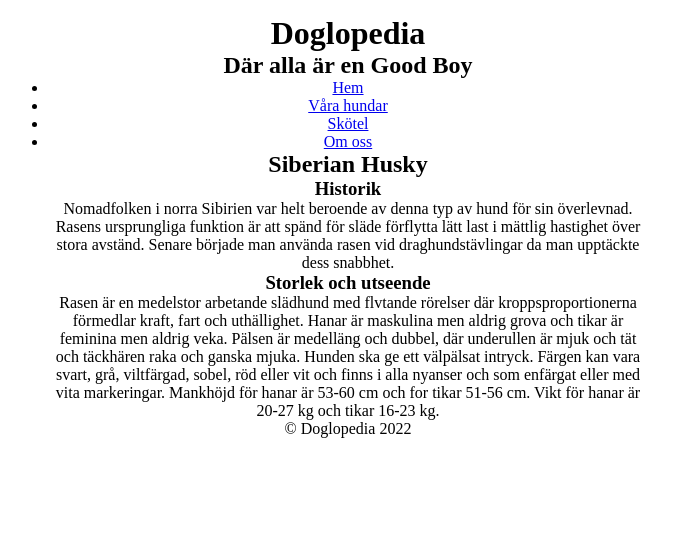
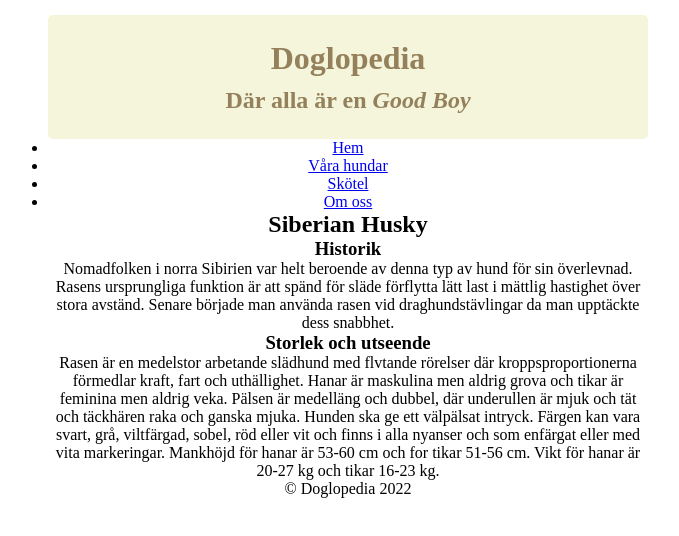
Before and after one commit to yintinggrace/Doglopedia, a plain HTML site: page index.html in a window 1280 px wide. Shown: the whole page, without its empty margins (292-971 px from the left). Drawn offline with Linux system fonts and the light colour scheme.

Commit message:
Styled header

```diff
--- a/index.html
+++ b/index.html
@@ -11,8 +11,8 @@
 
 <body>
   <header>
-    <h1>Doglopedia</h1>
-    <h2>Där alla är en <span>Good Boy</span></h2>
+    <h1 class="title">Doglopedia</h1>
+    <h2>Där alla är en <span class="highlight">Good Boy</span></h2>
   </header>
 
   <nav>
--- a/style.css
+++ b/style.css
@@ -10,3 +10,18 @@ body {
   text-align: center;
   width: 600px;
 }
+
+header {
+  background-color: #f5f5dc;
+  border-radius: 5px;
+  color: #94805a;
+  padding: 25px 0;
+}
+
+header .title {
+  margin-bottom: 10px;
+}
+
+.highlight {
+  font-style: italic;
+}
```
